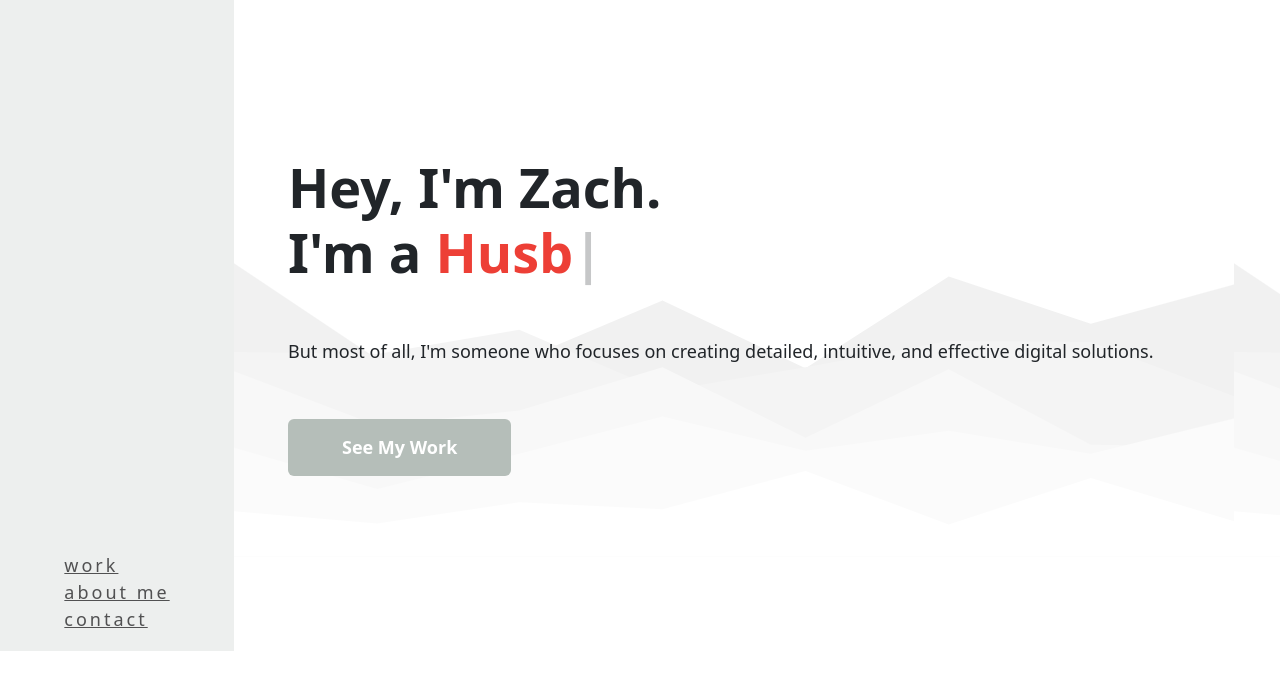
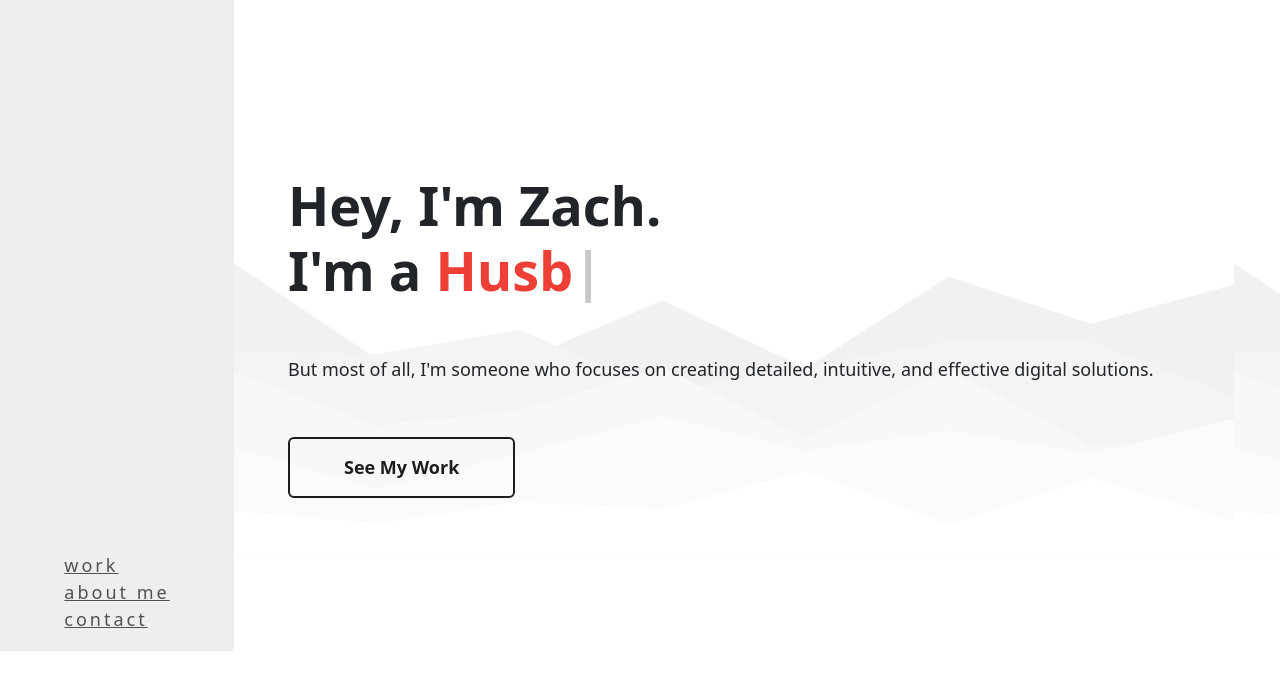
Before and after one commit to zachvarga/zvarga.dev, a website: page index.html in a window 1280 px wide. Shown: the part 149-838 px from the top of the page. Drawn offline with nearby package versions, Linux system fonts and the light colour scheme.

Commit message:
add btn styling

```diff
--- a/style.css
+++ b/style.css
@@ -185,6 +185,7 @@ nav a:hover::after {
     -webkit-box-pack: center;
     -ms-flex-pack: center;
     justify-content: start;
+    margin-top: 2em;
 }
 .hero-typed {
     color: #ed3f36;
@@ -198,14 +199,19 @@ nav a:hover::after {
 
 .btn-work {
     border-radius: 6px;
-    border: none;
-    background-color: #b5beb9;
-    color: white;
+    border: 2px solid #1d1d1d;
+    background-color: transparent;
+    color: #1d1d1d;
     font-weight: bold;
     padding: 1rem 3rem;
     margin-top: 2em;
     align-items: end;
     position: absolute;
+}
+.btn-work:hover {
+    border: 2px solid #ed3f36;
+    color: #ed3f36;
+    transition: all ease-in-out 300ms;
 }
 
 /* Media Queries */
```
